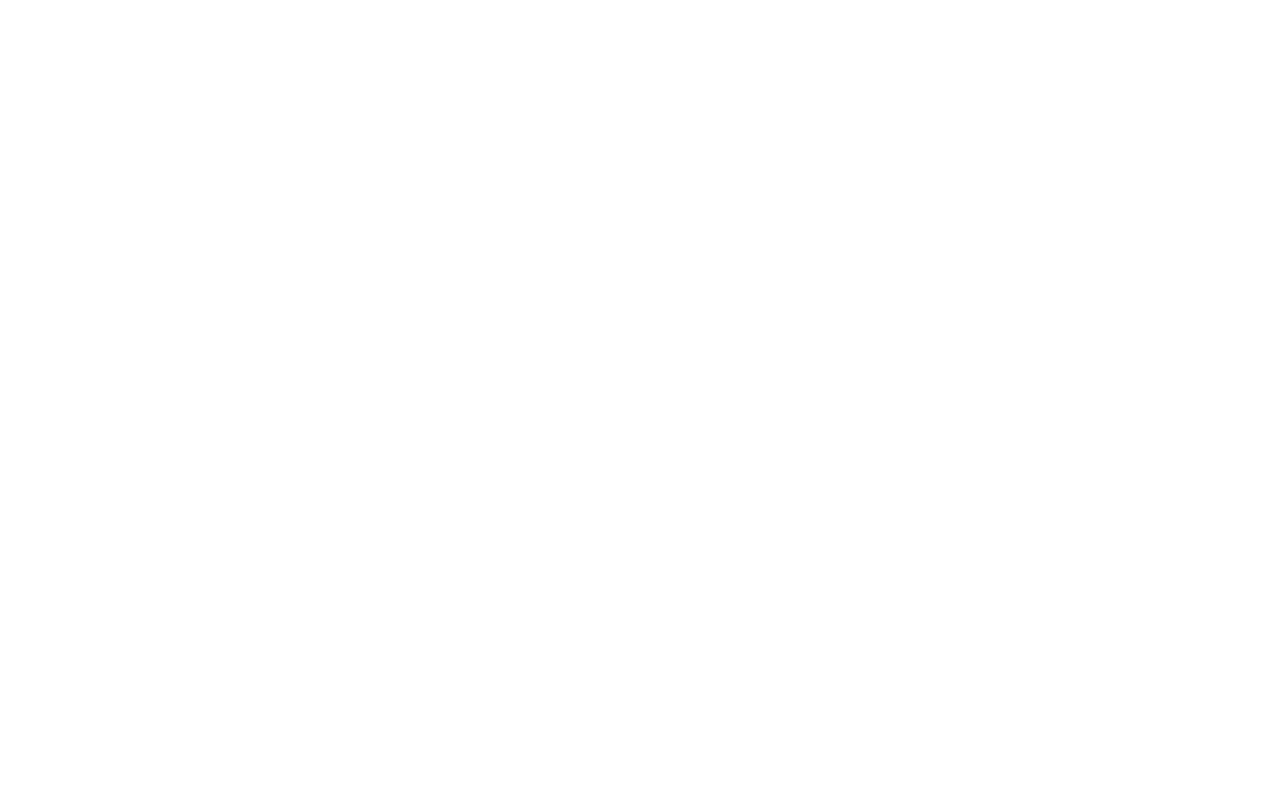
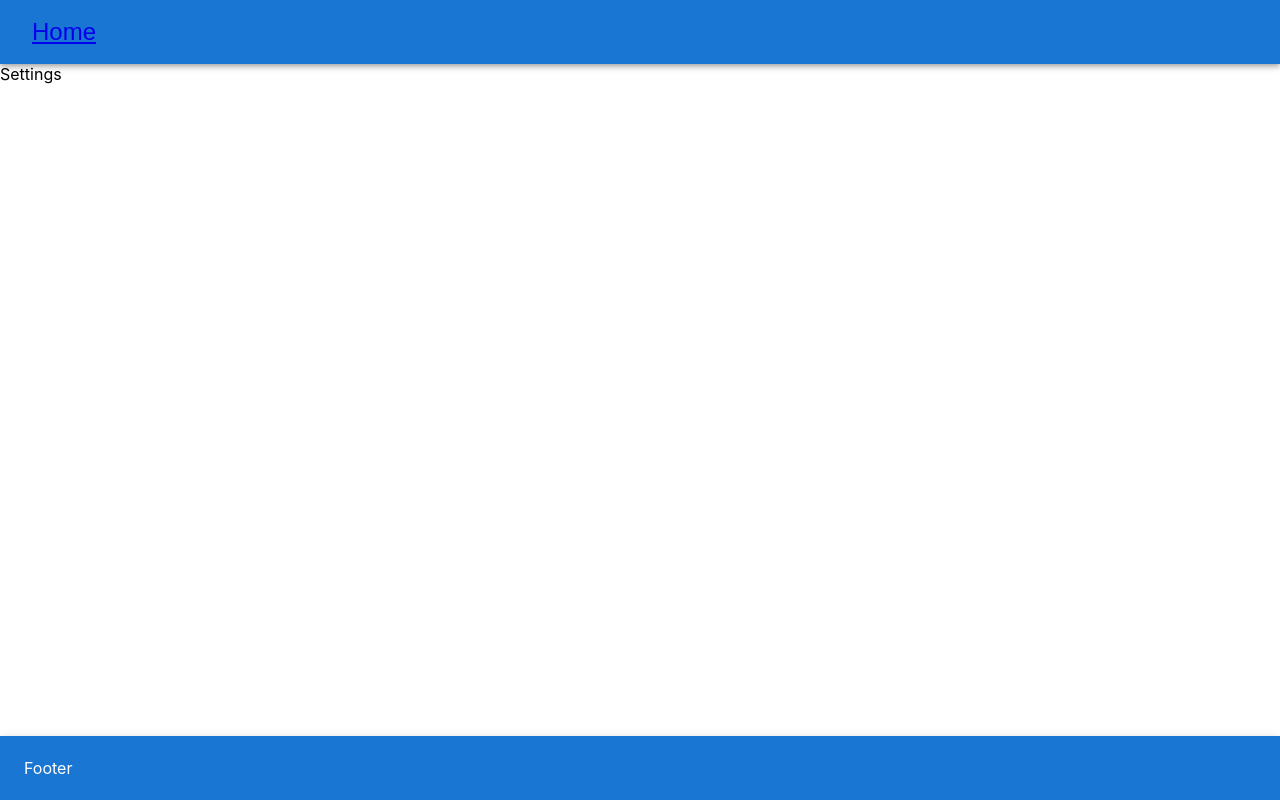
Before and after one commit to Fiedler12/OpenLogWebApp, a React (Create React App) app: page /settings in a window 1280 px wide. Before the commit this address had no page. Built offline with nearby package versions, Linux system fonts and the light colour scheme.

Commit message:
setting page

```diff
--- a/src/App.tsx
+++ b/src/App.tsx
@@ -2,9 +2,9 @@ import { BrowserRouter, Route, Routes } from 'react-router-dom';
 import { AboutUs } from './pages/AboutUs';
 import { Home } from './pages/Home';
 import { Layout } from './pages/Layout';
-import {LogCycle} from './pages/LogCycle' ;
+import { LogCycle } from './pages/LogCycle';
+import { Settings } from './pages/Settings';
 
-//testing push
 function App() {
   return (
     <BrowserRouter>
@@ -12,8 +12,8 @@ function App() {
         <Route path="/" element={<Layout />}>
           <Route index element={<Home />} />
           <Route path="about-us" element={<AboutUs />} />
-          <Route path="log-cycle" element={<LogCycle />} />
-
+          <Route path="log-cycle" element={<LogCycle />}/>
+          <Route path="settings" element={<Settings/>}/>
         </Route>
       </Routes>
     </BrowserRouter>
--- /dev/null
+++ b/src/pages/Settings.tsx
@@ -0,0 +1,7 @@
+import React from 'react'
+
+export const Settings = () => {
+  return (
+    <div>Settings</div>
+  )
+}
```
